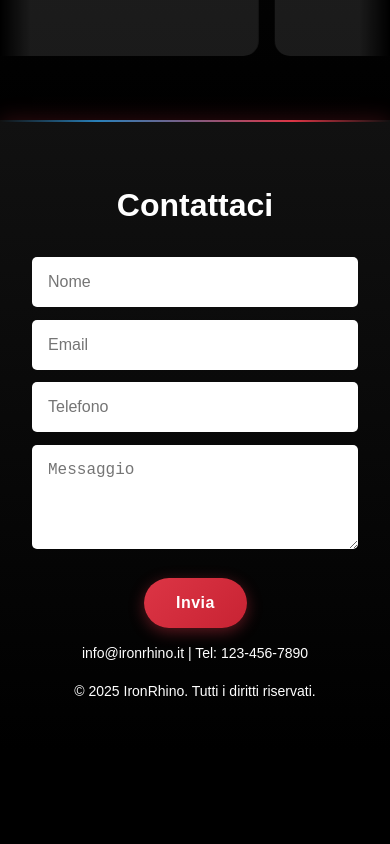
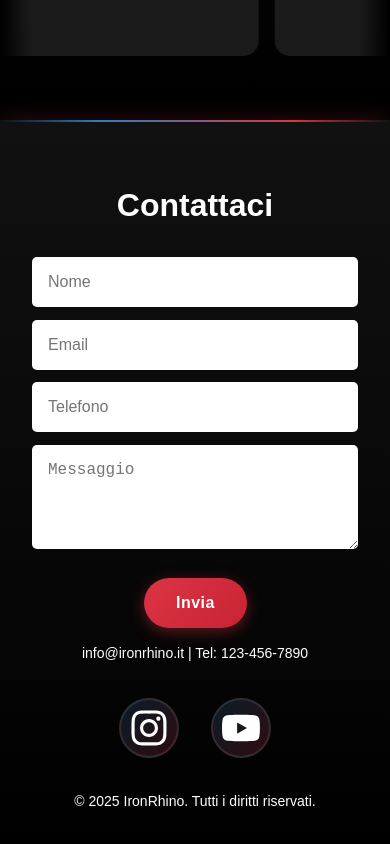
Before and after one commit to RickdoMascoMAT/SitoUF2, a React (Vite) app: page / in a window 390 px wide. Shown: the part 4662-5506 px from the top of the page. Before the commit the page ends 5412 px from the top, so only its background shows below. Built offline with nearby package versions, Linux system fonts and the light colour scheme.

Commit message:
Add social media links (Instagram and YouTube) to header and footer

```diff
--- a/package.json
+++ b/package.json
@@ -12,7 +12,8 @@
   "dependencies": {
     "prop-types": "^15.8.1",
     "react": "^19.2.0",
-    "react-dom": "^19.2.0"
+    "react-dom": "^19.2.0",
+    "react-icons": "^5.5.0"
   },
   "devDependencies": {
     "@eslint/js": "^9.39.1",
--- a/src/App.css
+++ b/src/App.css
@@ -225,6 +225,48 @@ nav a:hover {
 
 nav a:hover::after {
   width: 100%;
+}
+
+.header-social-links {
+  display: flex;
+  gap: 1.5rem;
+  align-items: center;
+}
+
+.header-social-links a {
+  color: white;
+  font-size: 1.8rem;
+  transition: all 0.3s ease;
+  display: inline-flex;
+  align-items: center;
+  justify-content: center;
+  width: 45px;
+  height: 45px;
+  border-radius: 50%;
+  background: rgba(41, 128, 185, 0.1);
+  border: 2px solid rgba(255, 255, 255, 0.1);
+}
+
+.header-social-links a:hover {
+  transform: translateY(-3px) scale(1.1);
+  color: #2980b9;
+  background: rgba(41, 128, 185, 0.3);
+  box-shadow: 0 5px 20px rgba(41, 128, 185, 0.5);
+  border-color: rgba(41, 128, 185, 0.5);
+}
+
+.header-social-links a[aria-label="YouTube"]:hover {
+  color: #dc3545;
+  background: rgba(220, 53, 69, 0.2);
+  box-shadow: 0 5px 20px rgba(220, 53, 69, 0.5);
+  border-color: rgba(220, 53, 69, 0.5);
+}
+
+.header-social-links a[aria-label="Instagram"]:hover {
+  color: #e1306c;
+  background: rgba(225, 48, 108, 0.2);
+  box-shadow: 0 5px 20px rgba(225, 48, 108, 0.5);
+  border-color: rgba(225, 48, 108, 0.5);
 }
 
 .hero {
@@ -859,6 +901,46 @@ nav a:hover::after {
   margin-bottom: 2rem;
 }
 
+.social-links {
+  display: flex;
+  justify-content: center;
+  gap: 2rem;
+  margin: 2rem 0;
+}
+
+.social-links a {
+  color: white;
+  font-size: 2.5rem;
+  transition: all 0.3s ease;
+  display: inline-flex;
+  align-items: center;
+  justify-content: center;
+  width: 60px;
+  height: 60px;
+  border-radius: 50%;
+  background: linear-gradient(135deg, rgba(41, 128, 185, 0.2), rgba(220, 53, 69, 0.2));
+  border: 2px solid rgba(255, 255, 255, 0.1);
+}
+
+.social-links a:hover {
+  transform: translateY(-5px) scale(1.1);
+  color: #2980b9;
+  background: linear-gradient(135deg, rgba(41, 128, 185, 0.4), rgba(220, 53, 69, 0.4));
+  box-shadow: 0 10px 30px rgba(41, 128, 185, 0.6), 0 5px 15px rgba(220, 53, 69, 0.4);
+  border-color: rgba(41, 128, 185, 0.5);
+}
+
+.social-links a[aria-label="YouTube"]:hover {
+  color: #dc3545;
+  box-shadow: 0 10px 30px rgba(220, 53, 69, 0.8), 0 5px 15px rgba(220, 53, 69, 0.4);
+}
+
+.social-links a[aria-label="Instagram"]:hover {
+  color: #e1306c;
+  background: linear-gradient(135deg, rgba(225, 48, 108, 0.3), rgba(253, 29, 29, 0.2));
+  box-shadow: 0 10px 30px rgba(225, 48, 108, 0.6), 0 5px 15px rgba(253, 29, 29, 0.3);
+}
+
 /* Media Queries per Mobile */
 @media (max-width: 768px) {
   body {
@@ -873,6 +955,10 @@ nav a:hover::after {
 
   .hamburger {
     display: flex;
+  }
+
+  .header-social-links {
+    display: none;
   }
 
   nav {
--- a/src/components/Footer.jsx
+++ b/src/components/Footer.jsx
@@ -1,3 +1,5 @@
+import { FaInstagram, FaYoutube } from 'react-icons/fa';
+
 export default function Footer() {
   return (
     <footer id="contact" className="footer">
@@ -10,6 +12,16 @@ export default function Footer() {
         <button type="submit" className="btn">Invia</button>
       </form>
       <p>info@ironrhino.it | Tel: 123-456-7890</p>
+
+      <div className="social-links">
+        <a href="https://www.instagram.com/_ironrhino_" target="_blank" rel="noopener noreferrer" aria-label="Instagram">
+          <FaInstagram />
+        </a>
+        <a href="https://www.youtube.com/@ironrhino2025" target="_blank" rel="noopener noreferrer" aria-label="YouTube">
+          <FaYoutube />
+        </a>
+      </div>
+
       <p>&copy; 2025 IronRhino. Tutti i diritti riservati.</p>
     </footer>
   )
--- a/src/components/Header.jsx
+++ b/src/components/Header.jsx
@@ -1,3 +1,5 @@
+import { FaInstagram, FaYoutube } from 'react-icons/fa';
+
 export default function Header({ logo, menuOpen, setMenuOpen }) {
   return (
     <header>
@@ -18,6 +20,14 @@ export default function Header({ logo, menuOpen, setMenuOpen }) {
           <li><a href="#contact" onClick={() => setMenuOpen(false)}>Contatto</a></li>
         </ul>
       </nav>
+      <div className="header-social-links">
+        <a href="https://www.instagram.com/ironrhino" target="_blank" rel="noopener noreferrer" aria-label="Instagram">
+          <FaInstagram />
+        </a>
+        <a href="https://www.youtube.com/@ironrhino" target="_blank" rel="noopener noreferrer" aria-label="YouTube">
+          <FaYoutube />
+        </a>
+      </div>
     </header>
   )
 }
```
Also changed, not shown: 1 other file (tests, documents, lock files or other folders).
